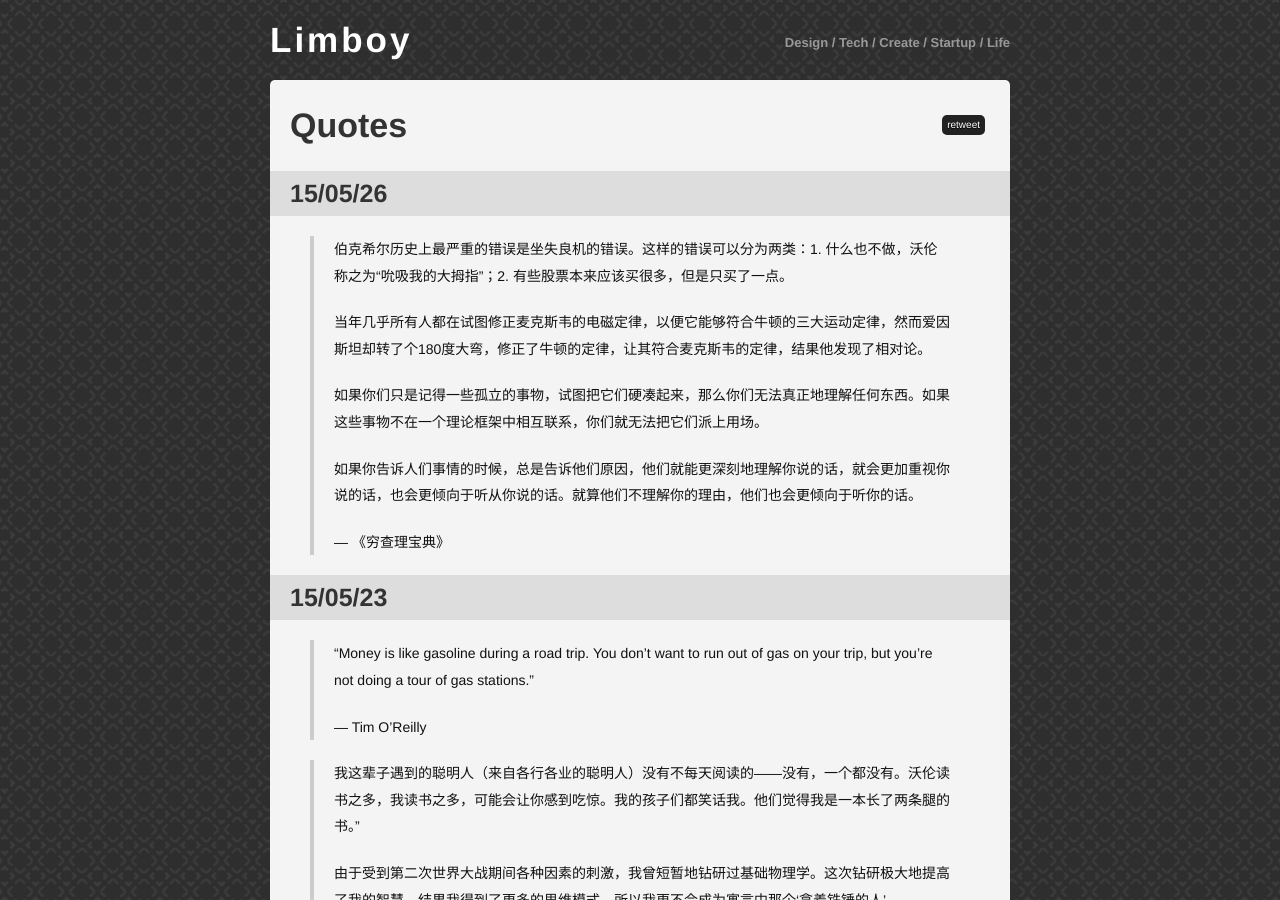
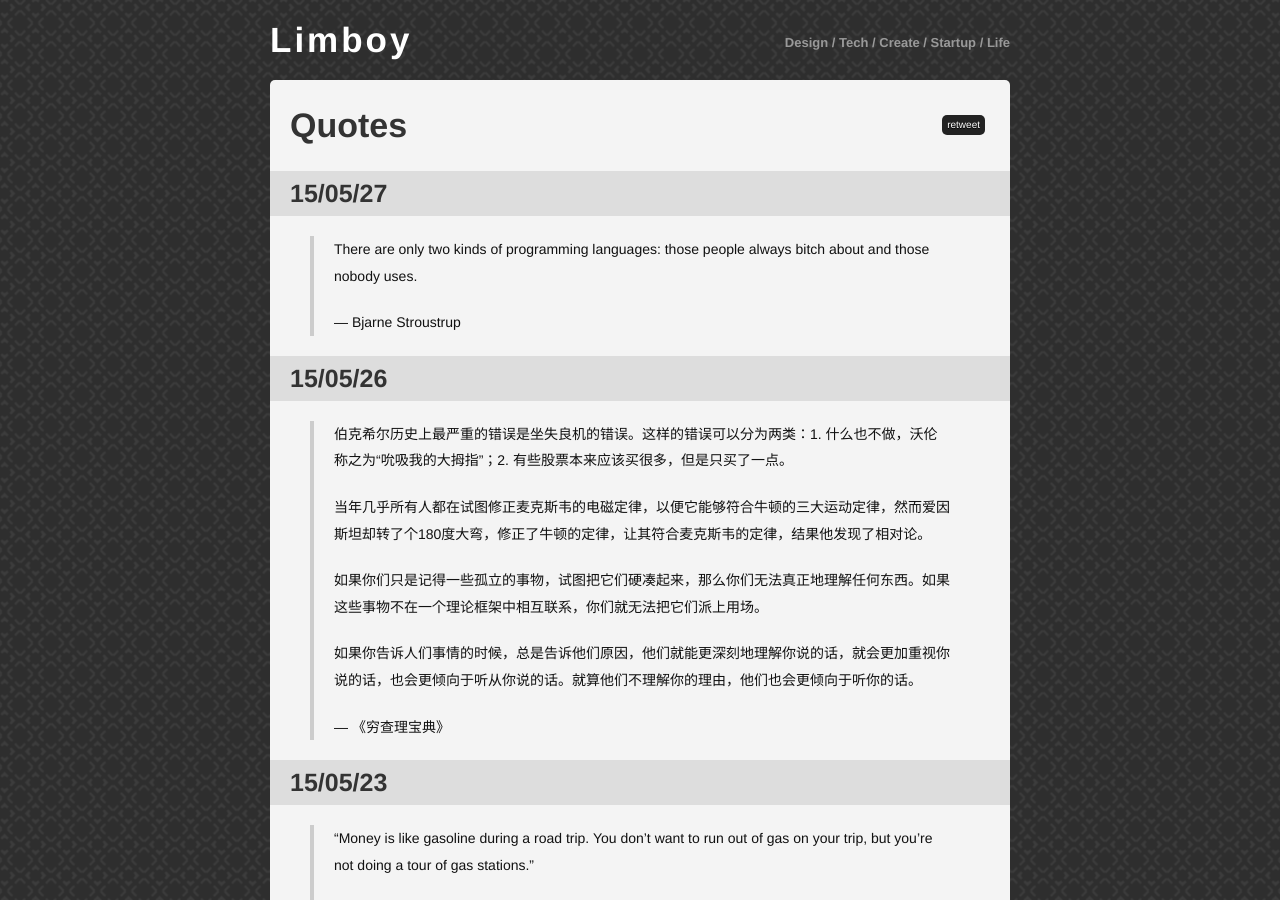
Before and after one commit to limboy/lzyy.github.com, a Jekyll site: the page built from quotes.md, in a window 1280 px wide and 900 px high. Built offline with Jekyll 4.4.1, drawn with Linux system fonts in a browser that asks for light colours; Markdown is read by kramdown in place of the engine named in the settings; comment, search, counter and statistics services are not loaded.

Commit message:
update quotes

```diff
--- a/quotes.md
+++ b/quotes.md
@@ -2,6 +2,12 @@
 layout: post
 title: Quotes
 ---
+
+### 15/05/27
+
+> There are only two kinds of programming languages: those people always bitch about and those nobody uses.
+>
+> — Bjarne Stroustrup
 
 ### 15/05/26
 
```
